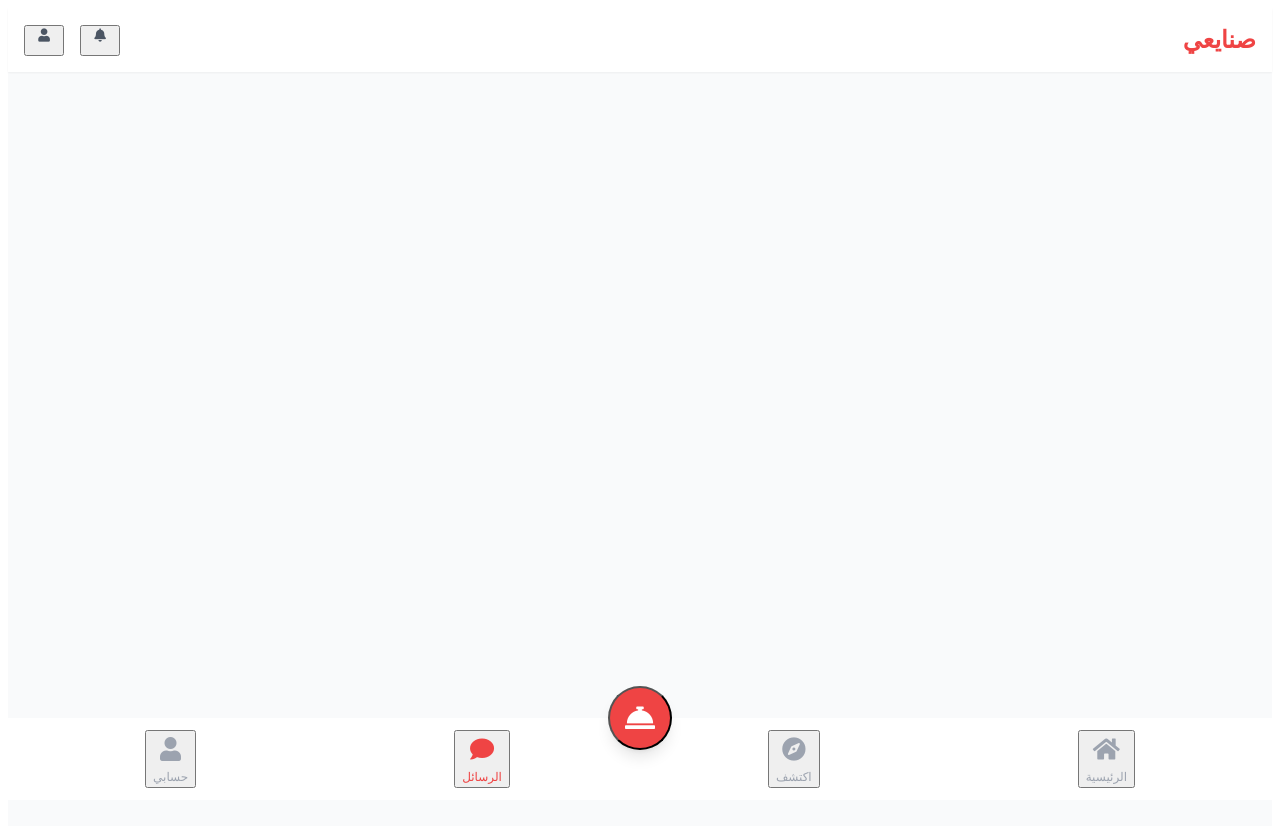
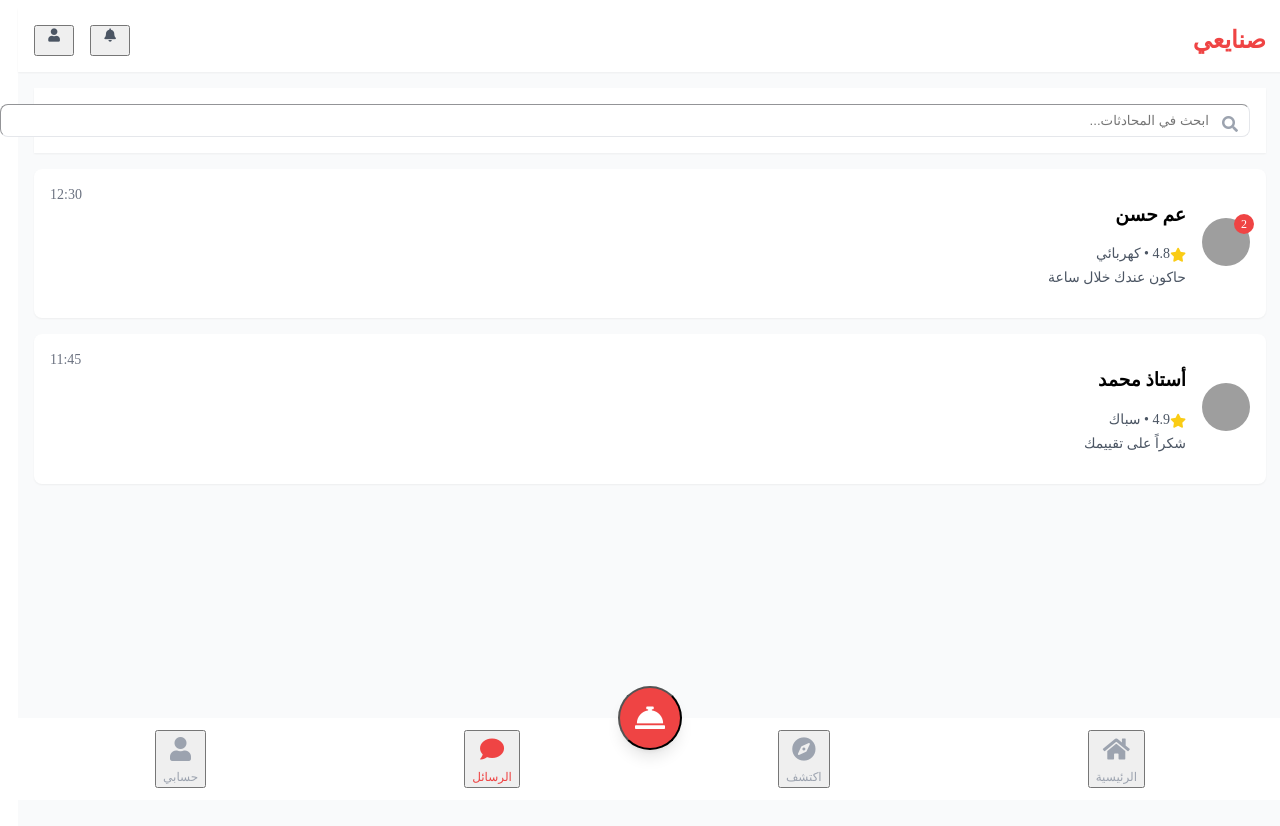
Before and after one commit to yassingamalz/sanai3i, an Angular app: page /messages in a window 1280 px wide. Shown: the top 826 px of the page. Built offline with nearby package versions, Linux system fonts and the light colour scheme; sample sign-in values are in the browser's storage; grey boxes are pictures that could not be loaded; a web font is replaced by a local one.

Commit message:
feat(messages): Add messages feature with user type support
- Implement messages list UI with dynamic content
- Add user type-specific message displays
- Implement message interface and type safety

```diff
--- a/src/app/features/messages/messages-routing.module.ts
+++ /dev/null
@@ -1,10 +0,0 @@
-import { NgModule } from '@angular/core';
-import { RouterModule, Routes } from '@angular/router';
-
-const routes: Routes = [];
-
-@NgModule({
-  imports: [RouterModule.forChild(routes)],
-  exports: [RouterModule]
-})
-export class MessagesRoutingModule { }
--- /dev/null
+++ b/src/app/features/messages/pages/messages/messages.component.html
@@ -0,0 +1,58 @@
+<div class="p-4 pb-20">
+    <!-- Search Bar -->
+    <div class="bg-white p-4 shadow-sm mb-4">
+      <div class="relative">
+        <i class="fas fa-search absolute right-3 top-3 text-gray-400"></i>
+        <input
+          type="text"
+          placeholder="ابحث في المحادثات..."
+          class="w-full p-2 pr-10 rounded-lg border border-gray-200"
+        />
+      </div>
+    </div>
+
+    <!-- Messages List -->
+    <div class="space-y-4">
+      <div *ngFor="let chat of displayMessages"
+           class="bg-white p-4 rounded-lg shadow-sm flex items-center">
+        <div class="relative">
+          <img [src]="'/api/placeholder/48/48'" [alt]="chat.name"
+               class="w-12 h-12 rounded-full" />
+          <div *ngIf="chat.unread > 0"
+               class="absolute -top-1 -right-1 w-5 h-5 bg-red-500 rounded-full flex items-center justify-center text-white text-xs">
+            {{chat.unread}}
+          </div>
+        </div>
+
+        <div class="mr-4 flex-1">
+          <div class="flex justify-between items-start">
+            <div>
+              <h3 class="font-bold">{{chat.name}}</h3>
+              <!-- Worker-specific info for customer view -->
+              <div *ngIf="hasRating(chat)"
+                   class="text-sm text-gray-600 flex items-center">
+                <i class="fas fa-star w-3 h-3 text-yellow-400 ml-1"></i>
+                {{chat.rating}} • {{chat.service}}
+              </div>
+              <!-- Service info for worker view -->
+              <div *ngIf="isWorkerView()"
+                   class="text-sm text-gray-600">
+                {{chat.service}}
+              </div>
+            </div>
+            <span class="text-sm text-gray-500">{{chat.time}}</span>
+          </div>
+
+          <!-- Message Preview -->
+          <p class="text-sm text-gray-600 mt-1">{{chat.message}}</p>
+
+          <!-- Location for worker view -->
+          <div *ngIf="hasAddress(chat)"
+               class="flex items-center text-sm text-gray-600 mt-1">
+            <i class="fas fa-map-marker-alt w-4 h-4 ml-1"></i>
+            {{chat.address}}
+          </div>
+        </div>
+      </div>
+    </div>
+  </div>
--- /dev/null
+++ b/src/app/features/messages/pages/messages/messages.component.ts
@@ -0,0 +1,87 @@
+import { Component } from '@angular/core';
+import { AuthService } from '../../../../core/services/auth.service';
+
+interface Message {
+  id: number;
+  name: string;
+  message: string;
+  time: string;
+  unread: number;
+  service: string;
+  rating?: number;
+  isWorker?: boolean;
+  address?: string;
+}
+
+@Component({
+  selector: 'app-messages',
+  templateUrl: './messages.component.html',
+  styleUrls: ['./messages.component.scss']
+})
+export class MessagesComponent {
+  private customerMessages: Message[] = [
+    {
+      id: 1,
+      name: 'عم حسن',
+      message: 'حاكون عندك خلال ساعة',
+      time: '12:30',
+      unread: 2,
+      service: 'كهربائي',
+      rating: 4.8,
+      isWorker: true
+    },
+    {
+      id: 2,
+      name: 'أستاذ محمد',
+      message: 'شكراً على تقييمك',
+      time: '11:45',
+      unread: 0,
+      service: 'سباك',
+      rating: 4.9,
+      isWorker: true
+    }
+  ];
+
+  private workerMessages: Message[] = [
+    {
+      id: 1,
+      name: 'أحمد محمد',
+      message: 'متى يمكنك القدوم؟',
+      time: '12:30',
+      unread: 1,
+      address: 'المعادي، القاهرة',
+      service: 'تصليح تكييف'
+    },
+    {
+      id: 2,
+      name: 'محمود علي',
+      message: 'اريد صيانة عامة للمنزل',
+      time: '11:45',
+      unread: 0,
+      address: 'مدينة نصر، القاهرة',
+      service: 'صيانة عامة'
+    }
+  ];
+
+  constructor(private authService: AuthService) {}
+
+  get userType() {
+    return this.authService.getCurrentUser()?.type;
+  }
+
+  get displayMessages(): Message[] {
+    return this.userType === 'worker' ? this.workerMessages : this.customerMessages;
+  }
+
+  isWorkerView(): boolean {
+    return this.userType === 'worker';
+  }
+
+  hasRating(message: Message): boolean {
+    return message.rating !== undefined && message.isWorker === true;
+  }
+
+  hasAddress(message: Message): boolean {
+    return message.address !== undefined;
+  }
+}
```
Also changed, not shown: src/app/features/messages/messages.module.ts (+11 -5 lines), src/app/features/messages/pages/messages/messages.component.scss (added), 1 other file (tests, documents, lock files or other folders).
